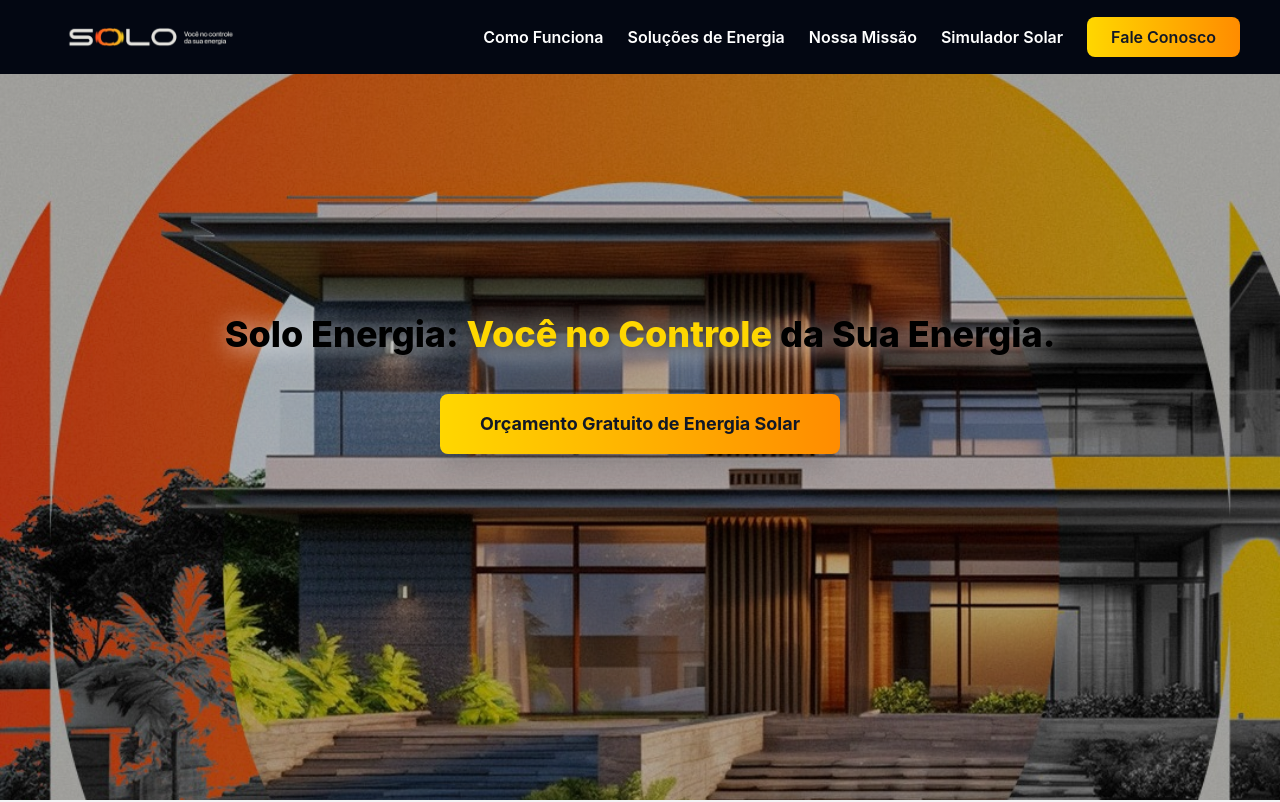
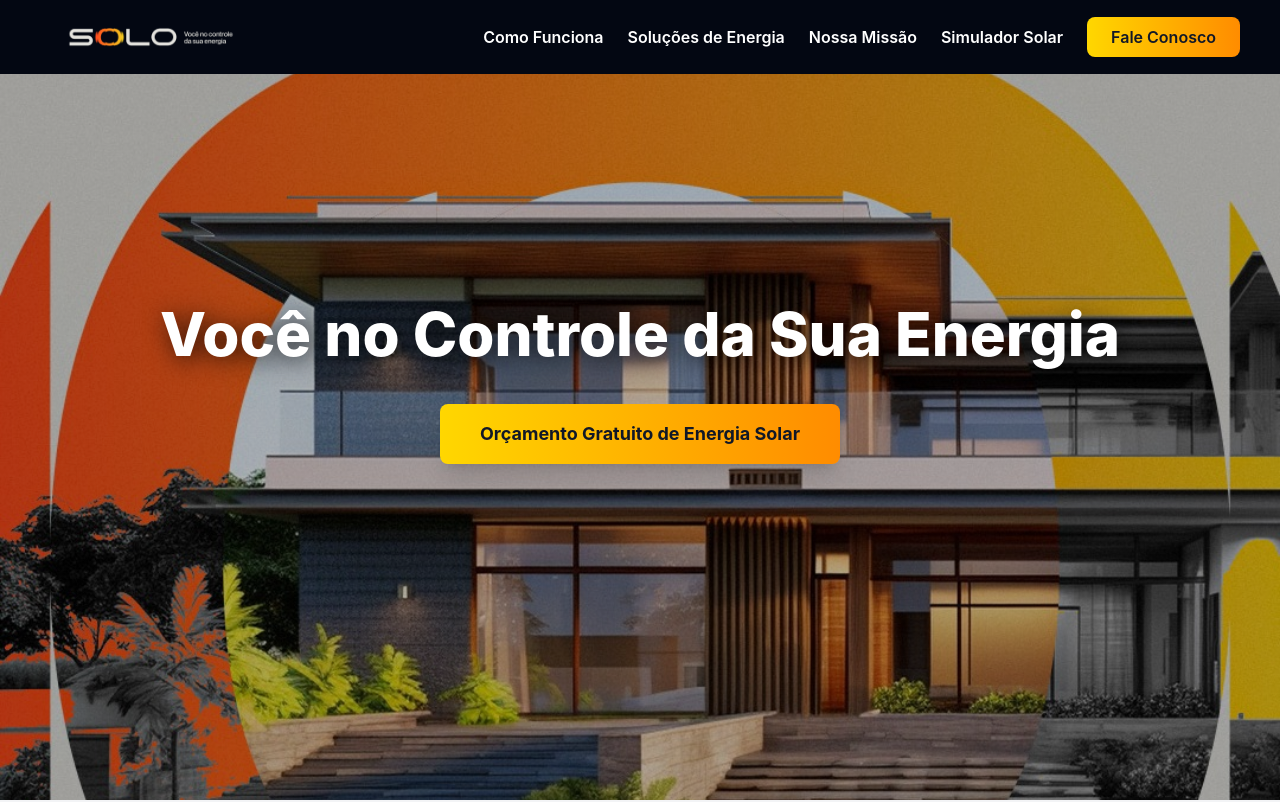
Before and after one commit to mateus-esm/Solo-Onepage-Site-V.1, a React (Vite) app: page / in a window 1280 px wide. Shown: the top 802 px of the page. Built offline with nearby package versions, Linux system fonts and the light colour scheme.

Commit message:
Refactor: Hero section text and color
Change the hero section text to "Você no controle" and adjust the color palette for better visibility.

```diff
--- a/src/components/HeroSection.tsx
+++ b/src/components/HeroSection.tsx
@@ -17,8 +17,8 @@ const HeroSection = () => {
 
       <div className="flex-grow flex items-center justify-center pt-8 pb-16">
         <div className="container mx-auto px-4 sm:px-6 text-center max-w-7xl">
-          <h1 className="text-4xl sm:text-5xl font-extrabold mb-10 leading-tight text-black drop-shadow-[3px_3px_12px_rgba(255,255,255,0.8)] lg:text-4xl">
-            Solo Energia: <span className="text-solo-yellow drop-shadow-[2px_2px_8px_rgba(0,0,0,0.9)]">Você no Controle</span> da Sua Energia.
+          <h1 className="text-4xl sm:text-5xl font-extrabold mb-10 leading-tight text-white drop-shadow-[3px_3px_12px_rgba(0,0,0,0.8)] lg:text-6xl">
+            Você no Controle da Sua Energia
           </h1>
           <button onClick={scrollToContact} className="btn-primary-gradient py-4 px-10 rounded-lg text-lg shadow-xl transition duration-300 transform hover:scale-105 inline-block font-bold">
             Orçamento Gratuito de Energia Solar
```
